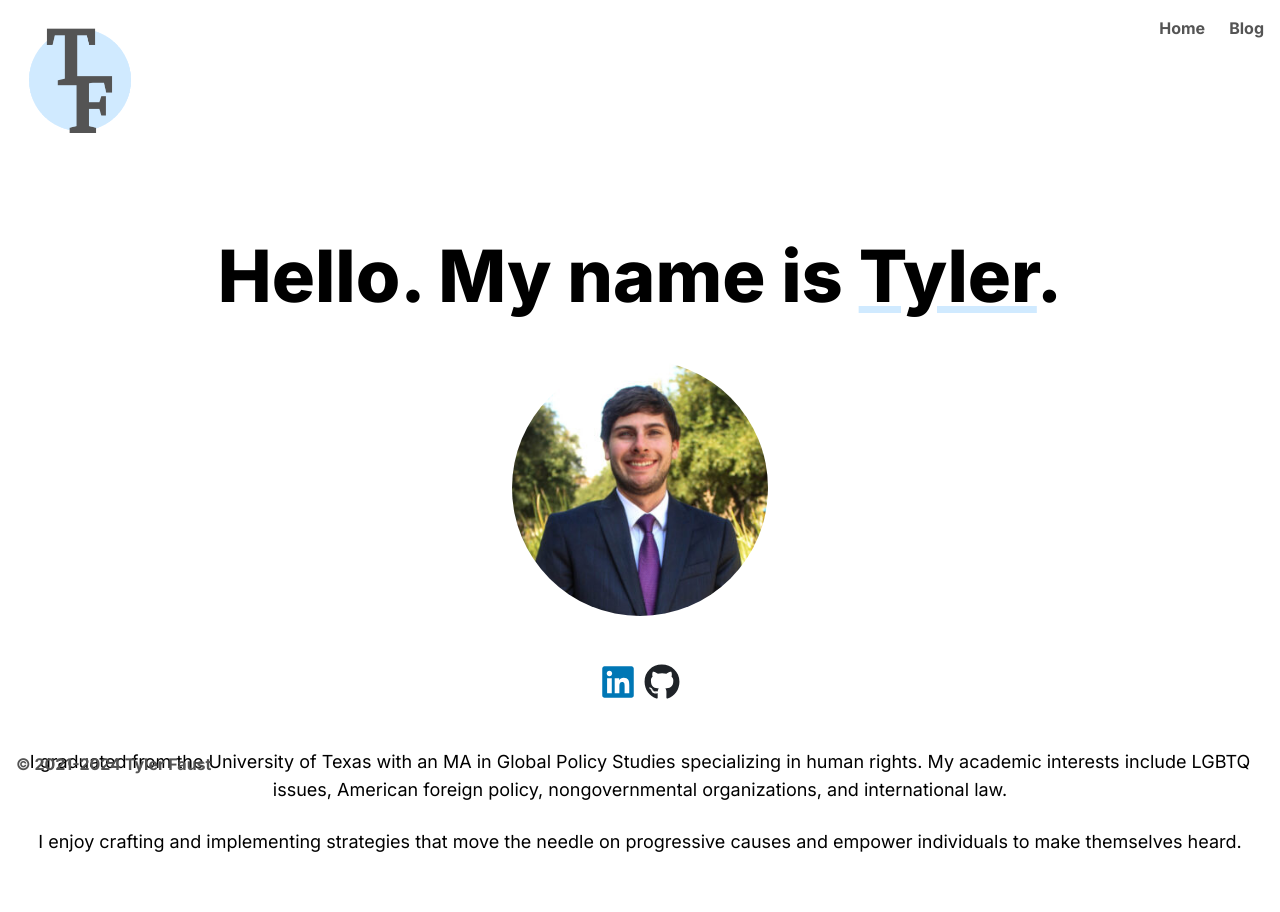
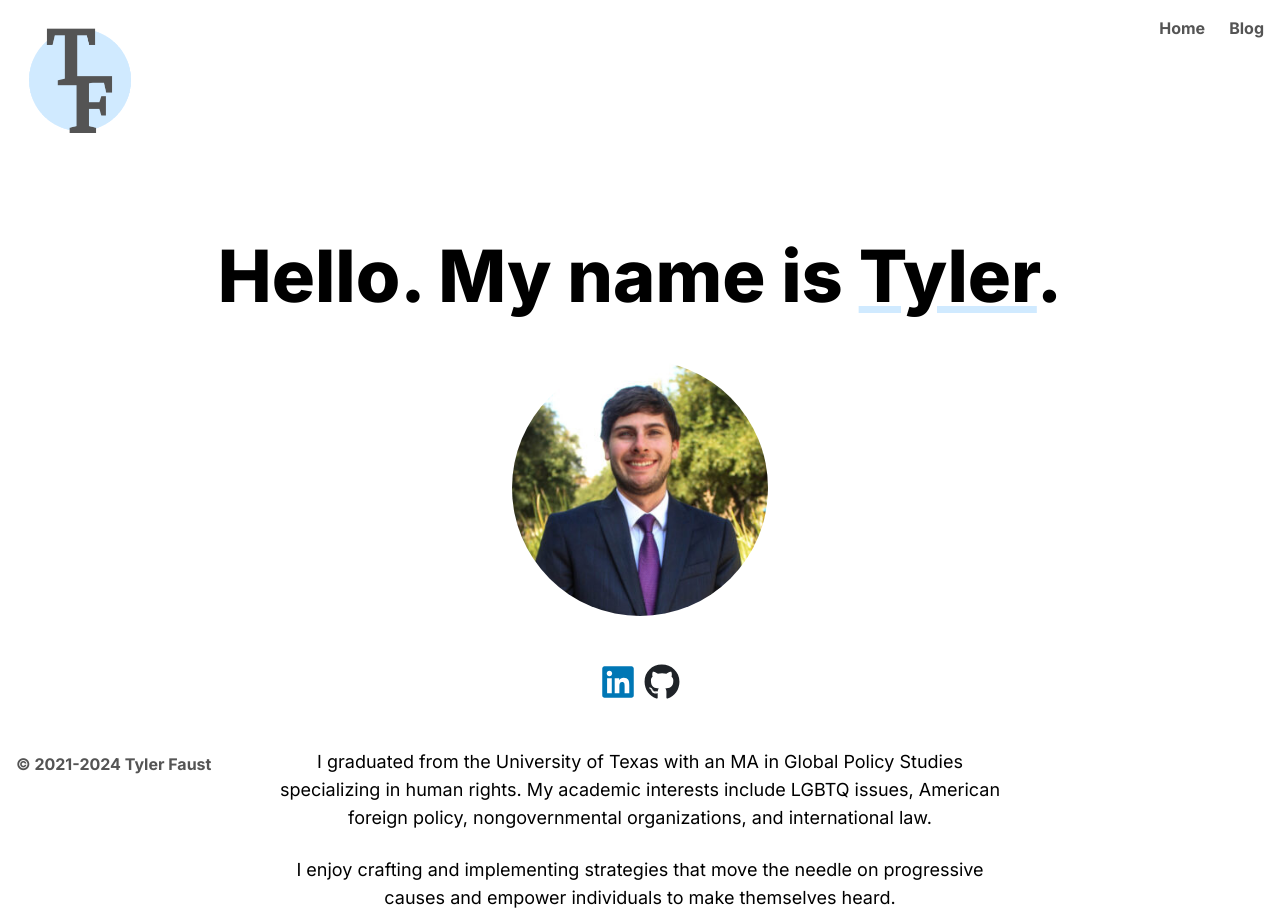
Before and after one commit to tylermfaust/tylerfau.st, a Next.js app: page / in a window 1280 px wide. Before the commit the page ends 856 px from the top, so only its background shows below. Built offline with nearby package versions, Linux system fonts and the light colour scheme.

Commit message:
undo static changes and remove max width

```diff
--- a/next.config.js
+++ b/next.config.js
@@ -5,6 +5,6 @@
 await import("./src/env.js");
 
 /** @type {import("next").NextConfig} */
-const config = { output: "export" };
+const config = {};
 
 export default config;
--- a/src/app/layout.tsx
+++ b/src/app/layout.tsx
@@ -1,6 +1,7 @@
 import "~/styles/globals.css";
 
 import { Inter } from "next/font/google";
+import Image from "next/image";
 import Link from "next/link";
 
 const inter = Inter({
@@ -22,7 +23,7 @@ export default function RootLayout({
   const year = new Date().getFullYear();
   return (
     <html lang="en">
-      <body className={`font-sans ${inter.variable} mx-auto max-w-7xl`}>
+      <body className={`font-sans ${inter.variable} mx-auto w-full`}>
         <nav className="flex h-12 w-full justify-between px-4 py-4">
           <Link
             href="/"
@@ -32,8 +33,7 @@ export default function RootLayout({
               zIndex: 5,
             }}
           >
-            {/* eslint-disable-next-line @next/next/no-img-element */}
-            <img
+            <Image
               src="/TF Logo-Grey-Transparent.png"
               alt="Personal logo of Tyler Faust."
               width={128}
--- a/src/app/page.tsx
+++ b/src/app/page.tsx
@@ -1,3 +1,4 @@
+import Image from "next/image";
 import { FaGithub, FaLinkedin } from "react-icons/fa";
 
 export default function HomePage() {
@@ -9,8 +10,7 @@ export default function HomePage() {
         <span className="underline decoration-[#d0eaff]">Tyler</span>.
       </h1>
       <div className="mt-12 flex justify-center">
-        {/* eslint-disable-next-line @next/next/no-img-element */}
-        <img
+        <Image
           src="/Tyler.jpg"
           alt="An image of Tyler Faust."
           width={256}
@@ -34,14 +34,14 @@ export default function HomePage() {
           <FaGithub size={36} color="#1f2328" />
         </a>
       </div>
-      <div>
-        <p className="mt-12 flex content-center justify-center text-center text-lg">
+      <div className="mx-auto flex max-w-prose flex-col content-center justify-center text-center text-lg">
+        <p className="mt-12">
           I graduated from the University of Texas with an MA in Global Policy
           Studies specializing in human rights. My academic interests include
           LGBTQ issues, American foreign policy, nongovernmental organizations,
           and international law.
         </p>
-        <p className="mt-6 flex content-center justify-center text-center text-lg">
+        <p className="mt-6">
           I enjoy crafting and implementing strategies that move the needle on
           progressive causes and empower individuals to make themselves heard.
         </p>
```
